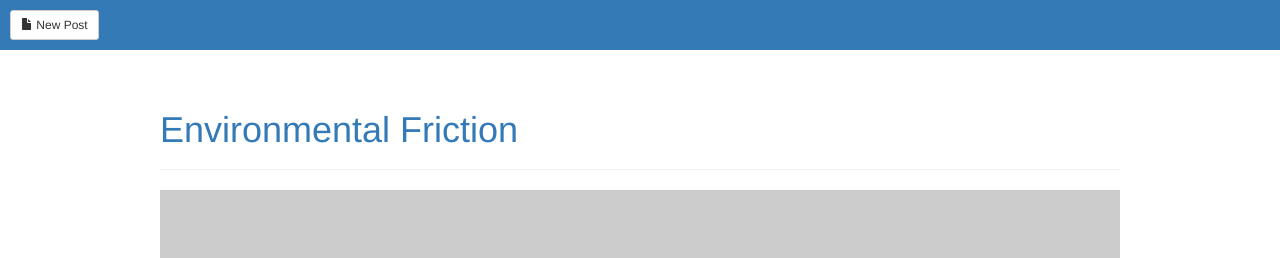
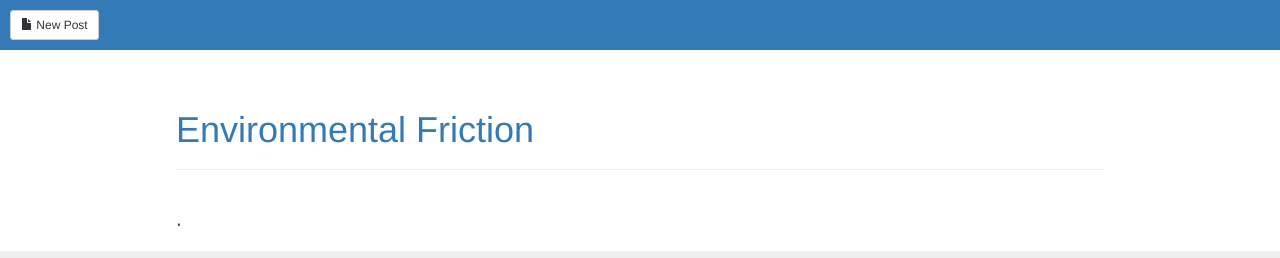
Before and after one commit to jbittel/environmental-friction, a Django app: template environmental-friction/blog/templates/blog/post_detail.html in a window 1280 px wide. Shown: the top 258 px of the page. Run offline with Django 3.2, Linux system fonts and the light colour scheme; the template is opened without the code that fills it, so the values that code supplies are empty; the visitor is signed in with stand-in values (Sample User, id 1); grey boxes labelled with a size stand in for pictures from a placeholder-image service; style sheets or scripts are compiled from the project's sources; parts of the project's set-up code (start-up, migrations or seed data) failed here and were passed over; some libraries are stand-ins or nearby versions.

Commit message:
Add post primary image field

```diff
--- a/environmental-friction/blog/models.py
+++ b/environmental-friction/blog/models.py
@@ -28,6 +28,11 @@ class Post(models.Model):
     )
     body = models.TextField(
         verbose_name=_('body'),
+    )
+    post_image = models.ImageField(
+        verbose_name=_('post image'),
+        upload_to='blog/%Y/%m/%d',
+        null=True,
     )
     author = models.ForeignKey(
         settings.AUTH_USER_MODEL,
--- a/environmental-friction/blog/templates/blog/_post_expanded.html
+++ b/environmental-friction/blog/templates/blog/_post_expanded.html
@@ -1,7 +1,7 @@
 {% load markup %}
 
 <div class="row post-expanded">
-  <img class="img-responsive" src="http://placehold.it/1170x350">
+  <img class="img-responsive" src="{{ post.post_image.url }}">
   <h2><a href="{{ post.get_absolute_url }}">{{ post.title }}</a></h2>
   <p>{{ post.author.first_name }} &sdot; {{ post.publish|date:"M d, Y" }}</p>
   {{ post.body|markup }}
--- a/environmental-friction/config/settings/base.py
+++ b/environmental-friction/config/settings/base.py
@@ -98,7 +98,7 @@ STATICFILES_FINDERS = (
     'django.contrib.staticfiles.finders.AppDirectoriesFinder',
 )
 
-MEDIA_ROOT = project_dir('media')
+MEDIA_ROOT = root_dir('media')
 MEDIA_URL = '/media/'
 
 ROOT_URLCONF = 'config.urls'
--- a/environmental-friction/config/urls.py
+++ b/environmental-friction/config/urls.py
@@ -1,9 +1,11 @@
+from django.conf import settings
 from django.conf.urls import include
 from django.conf.urls import url
+from django.conf.urls.static import static
 from django.contrib import admin
 
 
 urlpatterns = [
     url(r'^admin/', include(admin.site.urls)),
     url(r'', include('blog.urls')),
-]
+] + static(settings.MEDIA_URL, document_root=settings.MEDIA_ROOT)
--- a/environmental-friction/static/sass/base.scss
+++ b/environmental-friction/static/sass/base.scss
@@ -1,6 +1,6 @@
 .container {
   width: auto;
-  max-width: 960px;
+  max-width: 928px;
   padding: 0 15px;
 }
 
@@ -13,6 +13,10 @@
 .post-expanded p {
   font-size: 1.3em;
   line-height: 1.7em;
+}
+
+.post-expanded img {
+  max-height: 430px;
 }
 
 .post-contracted {
--- a/requirements/base.txt
+++ b/requirements/base.txt
@@ -2,5 +2,6 @@ base32-crockford==0.3.0
 Django==1.8.5
 django-environ==0.4.0
 Markdown==2.6.2
+Pillow==3.0.0
 psycopg2==2.6.1
 sqlparse==0.1.16
```
Also changed, not shown: environmental-friction/blog/migrations/0004_post_post_image.py (added), 1 other file.
